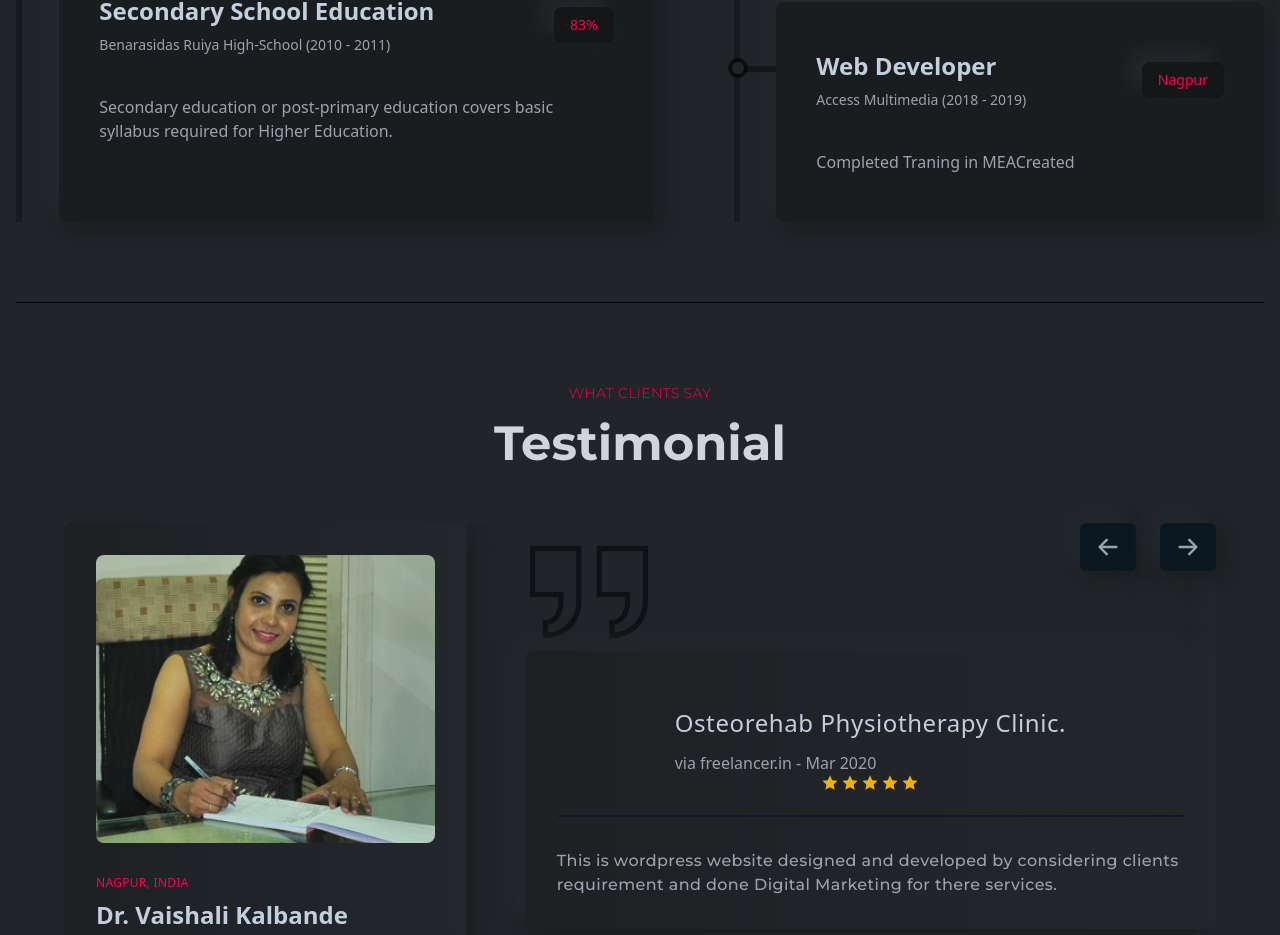
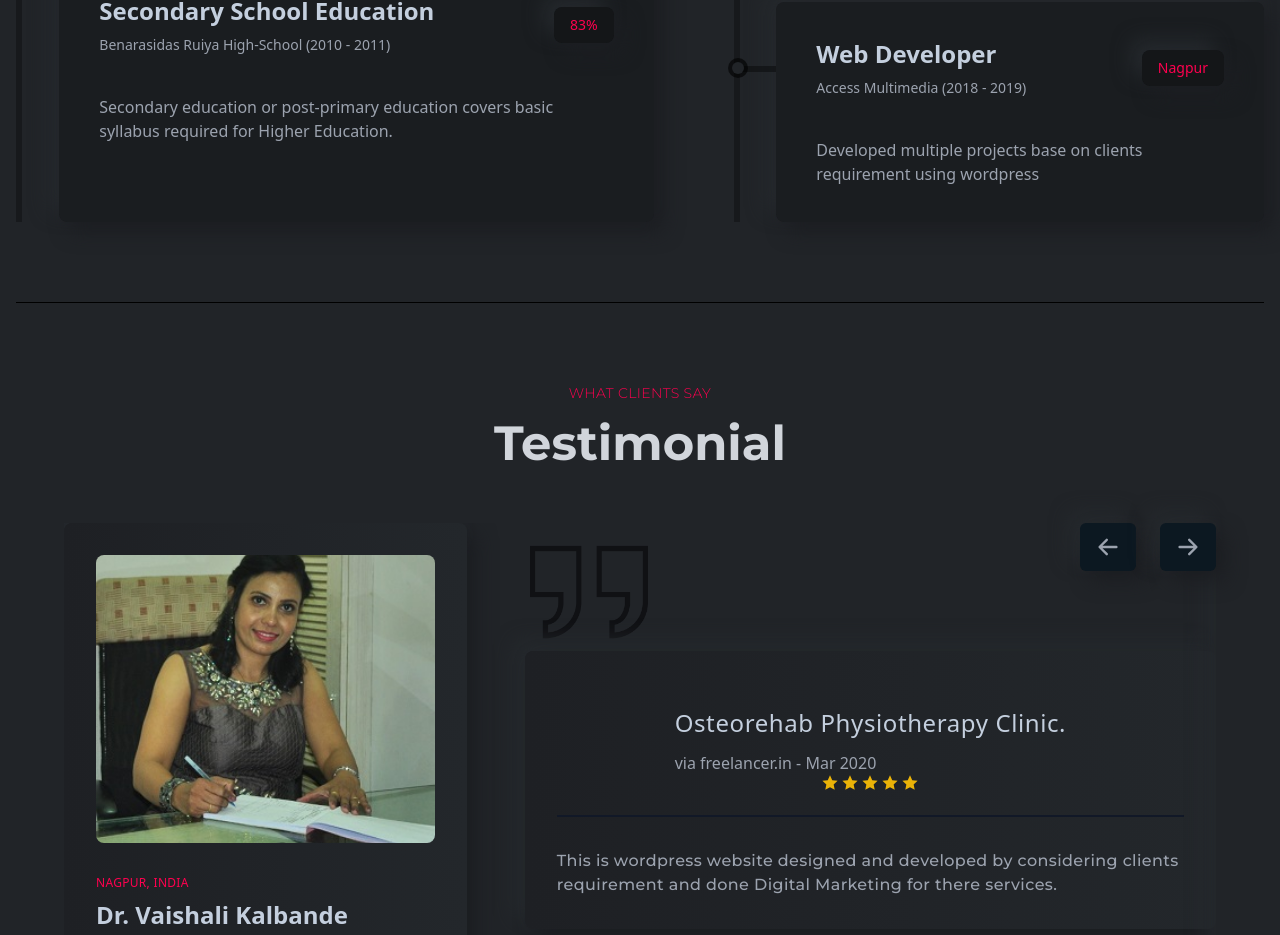
Before and after one commit to PranavKharbade/pranavsportfolio.github.io, a React (Create React App) app: page / in a window 1280 px wide. Shown: the part 3597-4532 px from the top of the page. Built offline with nearby package versions, Linux system fonts and the light colour scheme.

Commit message:
multimedia des changes

```diff
--- a/src/components/resume/Education.js
+++ b/src/components/resume/Education.js
@@ -66,7 +66,7 @@ const Education = () => {
             title="Web Developer"
             subTitle="Access Multimedia (2018 - 2019)"
             result="Nagpur"
-            des="Completed Traning in MEACreated"
+            des="Developed multiple projects base on clients requirement using wordpress"
           />
         </div>
       </div>
```
